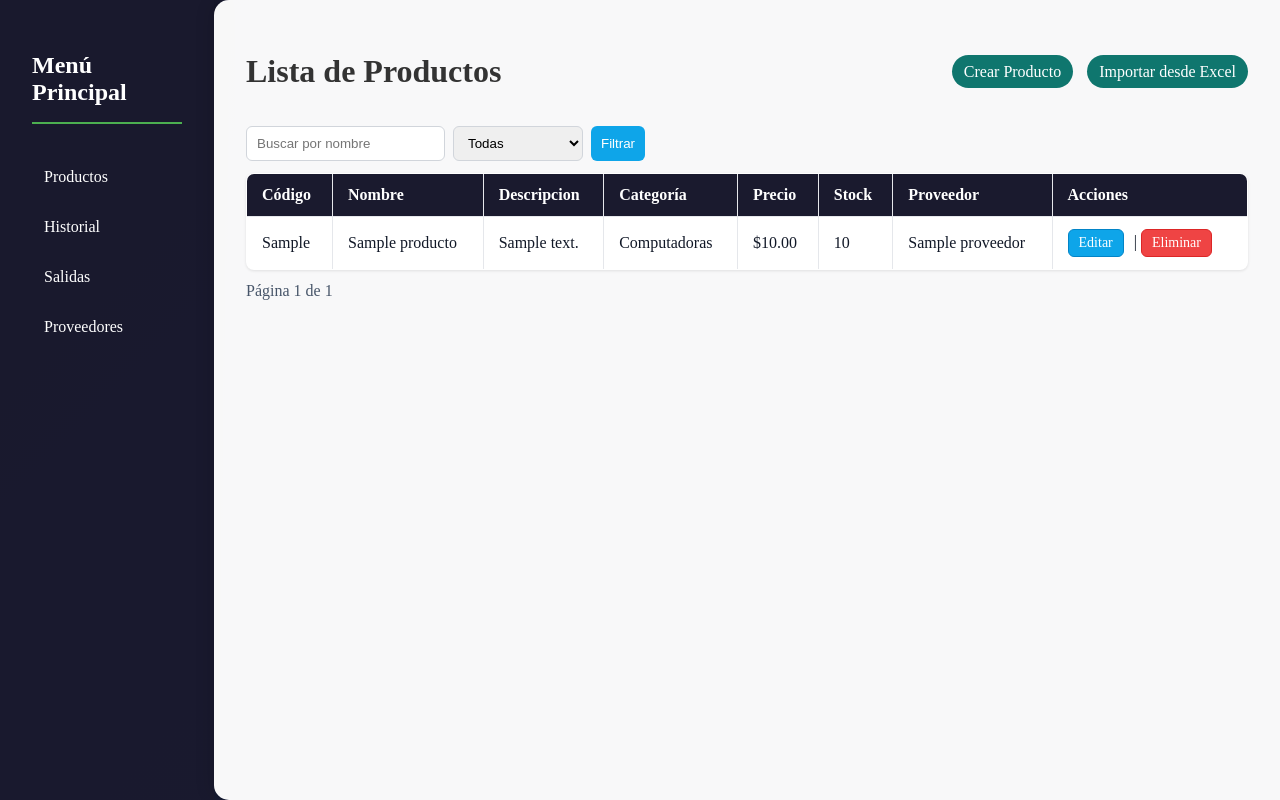
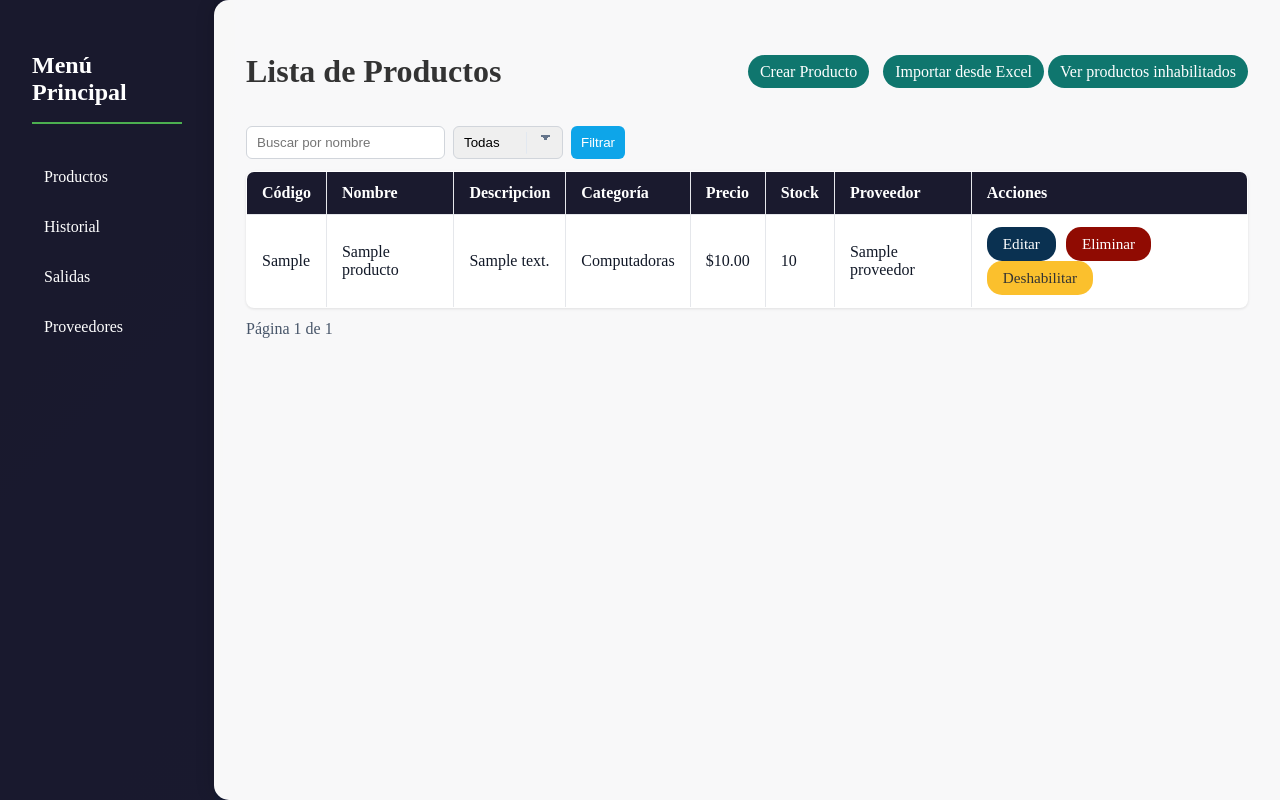
Before and after one commit to Frankgfi/proyecto_final_uneweb, a Django app: page /productos/ in a window 1280 px wide. Run offline with Django 5.2, Linux system fonts and the light colour scheme; tables that the repository leaves empty hold one stand-in row (values such as "Sample post").

Commit message:
Añadido activar y desactivar productos, cambio en el css de botones

```diff
--- a/mi_proyecto/static/mi_proyecto/styles.css
+++ b/mi_proyecto/static/mi_proyecto/styles.css
@@ -104,42 +104,44 @@ body {
   .content tbody tr:nth-child(even) { background: #f8f9fa; }
   .content tbody tr:hover { background: #f1f1f1; }
 
-  /* Botones */
-  .btn-success {
-    background: #4CAF50; color: #fff; padding: 10px 20px; border-radius: 25px;
-    text-decoration: none; margin-bottom: 1rem; display: inline-block; transition: transform .3s ease;
-  }
-  .btn-success:hover { background: #45a049; transform: translateY(-2px); }
-  .btn-info {
-    background-color: #17a2b8; color: #fff; padding: 8px 16px; border-radius: 4px; text-decoration: none; transition: background-color .3s;
-  }
-  .btn-info:hover { background-color: #138496; color: #fff; }
+  /* Botones de acción claros y consistentes */
+.btn-editar, .btn-eliminar, .btn-deshabilitar {
+  display: inline-block;
+  padding: 8px 16px;
+  border-radius: 15px;
+  text-decoration: none;
+  font-size: 0.95em;
+  border: none;
+  margin-right: 6px;
+  font-weight: 500;
+  transition: background 0.2s;
+  cursor: pointer;
+}
 
-  /* Grupo de botones/acciones */
-  .action-buttons { display: flex; gap: 8px; flex-wrap: wrap; }
-  .btn-editar, .btn-eliminar {
-    padding: 6px 12px; border-radius: 15px; text-decoration: none; font-size: .85em;
-  }
-  .btn-editar { background: #2196F3; color: white; }
-  .btn-eliminar { background: #f44336; color: white; }
+.btn-editar {
+  background: #0a3151;
+  color: #fff;
+}
+.btn-editar:hover {
+  background: #082339;
+}
 
-  /* Botones “Editar / Eliminar”*/
-  .content tbody td:last-child a {
-    display: inline-block; padding: 6px 10px; border-radius: 6px; text-decoration: none; color: #fff;
-    margin-right: 6px; font-size: 14px; line-height: 1;
-  }
-  .content tbody td:last-child a:first-child {
-    background: #0ea5e9; border: 1px solid #0284c7;
-  }
-  .content tbody td:last-child a:first-child:hover {
-    background: #0284c7;
-  }
-  .content tbody td:last-child a:last-child {
-    background: #ef4444; border: 1px solid #dc2626;
-  }
-  .content tbody td:last-child a:last-child:hover {
-    background: #dc2626;
-  }
+.btn-eliminar {
+  background: #900b02;
+  color: #fff;
+}
+.btn-eliminar:hover {
+  background: #b71c1c;
+}
+
+.btn-deshabilitar {
+  background: #fbc02d;
+  color: #333;
+}
+.btn-deshabilitar:hover {
+  background: #f9a825;
+  color: #222;
+}
 
   /* Alerta de stock bajo*/
   .stock-alert {
@@ -160,3 +162,183 @@ body {
   }
   .pagination a:hover { background: #f8fafc; }
   .pagination span { color: #475569; }
+
+
+
+  /* Formularios para la creacion, edicion */
+
+/* Tarjeta de formulario (auto-aplicado a formularios POST) */
+.content form:not([method="get"]) {
+    background: #ffffff;
+    border: 1px solid #e5e7eb;
+    border-radius: 12px;
+    padding: 18px;
+    max-width: 800px;
+    box-shadow: 0 2px 10px rgba(0,0,0,.06);
+  }
+
+  /* Layout de campos (2 columnas en pantallas medianas) */
+  .content form:not([method="get"]) p {
+    margin: 0 0 12px 0;
+  }
+  .content form:not([method="get"]) p,
+  .content form:not([method="get"]) .form-row {
+    display: grid;
+    grid-template-columns: 1fr;
+    gap: 8px;
+  }
+  @media (min-width: 720px) {
+    .content form:not([method="get"]) .form-row {
+      grid-template-columns: repeat(2, 1fr);
+    }
+  }
+
+  /* Etiquetas y campos */
+  .content form:not([method="get"]) label {
+    font-weight: 600;
+    color: #0f172a;
+    font-size: 0.95rem;
+  }
+  .content form:not([method="get"]) input[type="text"],
+  .content form:not([method="get"]) input[type="number"],
+  .content form:not([method="get"]) input[type="email"],
+  .content form:not([method="get"]) input[type="date"],
+  .content form:not([method="get"]) select,
+  .content form:not([method="get"]) textarea {
+    box-sizing: border-box;
+    width: 100%;
+    padding: 10px 12px;
+    border: 1px solid #cbd5e1;
+    border-radius: 8px;
+    background: #ffffff;
+    color: #0f172a;
+    outline: none;
+    transition: border-color .15s, box-shadow .15s;
+    font-family: inherit;
+  }
+  .content form:not([method="get"]) textarea {
+    min-height: 90px;
+    resize: vertical;
+  }
+  .content form:not([method="get"]) input:focus,
+  .content form:not([method="get"]) select:focus,
+  .content form:not([method="get"]) textarea:focus {
+    border-color: #0ea5e9;
+    box-shadow: 0 0 0 3px rgba(14,165,233,.15);
+  }
+
+  /* Grupo de acciones */
+  .content form:not([method="get"]) .form-actions,
+  .content form:not([method="get"]) .button-group {
+    display: flex;
+    gap: 10px;
+    justify-content: flex-end;
+    margin-top: 12px;
+  }
+  .content form:not([method="get"]) button[type="submit"],
+  .content form:not([method="get"]) .btn-primary {
+    background: #0ea5e9;
+    color: #fff;
+    border: none;
+    padding: 10px 14px;
+    border-radius: 8px;
+    cursor: pointer;
+  }
+  .content form:not([method="get"]) button[type="submit"]:hover,
+  .content form:not([method="get"]) .btn-primary:hover {
+    background: #0284c7;
+  }
+  .content form:not([method="get"]) .btn-cancelar,
+  .content form:not([method="get"]) a[href*="lista_"],
+  .content form:not([method="get"]) a[href*="proveedores"],
+  .content form:not([method="get"]) a[href*="productos"] {
+    padding: 10px 14px;
+    border: 1px solid #cbd5e1;
+    border-radius: 8px;
+    background: #ffffff;
+    color: #0f172a;
+    text-decoration: none;
+  }
+  .content form:not([method="get"]) .btn-cancelar:hover,
+  .content form:not([method="get"]) a[href*="lista_"]:hover {
+    background: #f8fafc;
+  }
+
+  /* Estados/errores */
+  .content ul li { list-style: none; }
+  .content .alert,
+  .content .alert-danger {
+    background: #fff3cd;
+    border: 1px solid #ffe08a;
+    color: #7a5d00;
+    padding: 10px 12px;
+    border-radius: 8px;
+    margin-bottom: 12px;
+  }
+  .content .field-error,
+  .content span.errorlist,
+  .content ul.errorlist {
+    display: block;
+    color: #b91c1c;
+    margin-top: 4px;
+    font-size: 0.9rem;
+  }
+  .content ul.errorlist {
+    padding: 0;
+    margin: 6px 0 0 0;
+  }
+  .content ul.errorlist li { list-style: none; }
+
+  /* Selects y opciones */
+  .content select {
+    background-image: linear-gradient(45deg, transparent 50%, #64748b 50%),
+                      linear-gradient(135deg, #64748b 50%, transparent 50%),
+                      linear-gradient(to right, #e2e8f0, #e2e8f0);
+    background-position: calc(100% - 16px) calc(50% - 4px),
+                         calc(100% - 11px) calc(50% - 4px),
+                         calc(100% - 2.2rem) 50%;
+    background-size: 6px 6px, 6px 6px, 1px 70%;
+    background-repeat: no-repeat;
+    appearance: none;
+    -webkit-appearance: none;
+  }
+
+  /* Formularios anidados (formset múltiple) */
+  .content fieldset {
+    border: 1px solid #e5e7eb;
+    border-radius: 10px;
+    padding: 12px;
+    margin-bottom: 12px;
+    background: #fff;
+  }
+  .content fieldset h3 {
+    margin: 0 0 8px 0;
+    font-size: 1rem;
+    color: #0f172a;
+  }
+
+  /* Enlaces secundarios en formularios */
+  .content a.btn-secondary {
+    background: #6c757d;
+    color: #000000 !important;
+    padding: 8px 12px;
+    border-radius: 8px;
+    text-decoration: none;
+    border: none;
+  }
+  .content a.btn-secondary:hover { background: #5a6268; }
+
+/* Centrar formularios (POST) dentro del contenedor */
+.content form:not([method="get"]) {
+    max-width: 820px;   /* ya definido, reafirmamos */
+    margin: 16px auto;  /* centra horizontalmente */
+  }
+
+  /* Opcional: centrar también el bloque de mensajes/alertas sobre el form */
+  .content ul,
+  .content .alert,
+  .content .alert-danger {
+    max-width: 820px;
+    margin-left: auto;
+    margin-right: auto;
+  }
--- a/mi_proyecto/templates/mi_proyecto/lista_productos.html
+++ b/mi_proyecto/templates/mi_proyecto/lista_productos.html
@@ -6,6 +6,7 @@
         <div>
             <a href="{% url 'crear_producto' %}">Crear Producto</a>
             <a href="{% url 'importar_excel' %}" style="margin-left: 10px;">Importar desde Excel</a>
+            <a href="{% url 'productos_inhabilitados' %}">Ver productos inhabilitados</a>
         </div>
     </div>
 
@@ -57,9 +58,10 @@
                 </td>
 </td>
                 <td>{{ producto.proveedor.nombre|default:"—" }}</td>
-                <td>
-                    <a href="{% url 'editar_producto' producto.id %}">Editar</a> |
-                    <a href="{% url 'eliminar_producto' producto.id %}">Eliminar</a>
+                <td class="action-buttons">
+                    <a href="{% url 'editar_producto' producto.id %}" class="btn-editar">Editar</a>
+                    <a href="{% url 'eliminar_producto' producto.id %}" class="btn-eliminar">Eliminar</a>
+                    <a href="{% url 'deshabilitar_producto' producto.id %}" class="btn-deshabilitar">Deshabilitar</a>
                 </td>
             </tr>
             {% empty %}
--- a/mi_proyecto/urls.py
+++ b/mi_proyecto/urls.py
@@ -23,4 +23,8 @@ urlpatterns = [
     path('salidas/registrar/', views.registrar_salida, name='registrar_salidas'),
 
     path('salidas/<int:id>/pdf/', views.generar_pdf_salida, name='generar_pdf_salida'),
+
+    path('productos/deshabilitar/<int:id>/', views.deshabilitar_producto, name='deshabilitar_producto'),
+    path('productos/habilitar/<int:id>/', views.habilitar_producto, name='habilitar_producto'),
+    path('productos/inhabilitados/', views.productos_inhabilitados, name='productos_inhabilitados'),
 ]
--- a/mi_proyecto/views.py
+++ b/mi_proyecto/views.py
@@ -30,25 +30,24 @@ def inicio(request):
     return render(request, 'mi_proyecto/inicio.html', context)
 
 def lista_productos(request):
-    categoria_seleccionada = request.GET.get('categoria', 'todos')
+    categoria_actual = request.GET.get('categoria', 'todos')
     busqueda = request.GET.get('busqueda', '')
     page = request.GET.get('page', 1)
     items_per_page = 10
 
-    # Base query con ordenamiento #######################
-    productos = Productos.objects.all().order_by('nombre')
+    # Solo productos activos
+    productos = Productos.objects.filter(activo=True).order_by('nombre')
 
-    # Filtro por categoría #############################
-    if categoria_seleccionada != 'todos':
-        productos = productos.filter(categoria=categoria_seleccionada)
+    # Filtro por categoría
+    if categoria_actual != 'todos':
+        productos = productos.filter(categoria=categoria_actual)
 
-    # Búsqueda por nombre o código ###################
+    # Búsqueda por nombre
     if busqueda:
         productos = productos.filter(nombre__icontains=busqueda)
 
-    # Paginador #############################
+    # Paginador
     paginator = Paginator(productos, items_per_page)
-
     try:
         productos_paginados = paginator.page(page)
     except PageNotAnInteger:
@@ -56,16 +55,15 @@ def lista_productos(request):
     except EmptyPage:
         productos_paginados = paginator.page(paginator.num_pages)
 
-    low_stock_count = Productos.objects.filter(stock__lte=3).count()
+    low_stock_count = Productos.objects.filter(stock__lte=3, activo=True).count()
 
     return render(request, 'mi_proyecto/lista_productos.html', {
         'productos': productos_paginados,
         'categorias': Productos.CATEGORIAS,
-        'categoria_actual': categoria_seleccionada,
+        'categoria_actual': categoria_actual,
         'busqueda': busqueda,
         'low_stock_count': low_stock_count,
     })
-
 
 def crear_producto(request):
     form = ProductoForm()
@@ -180,6 +178,57 @@ def eliminar_producto(request, id):
         return redirect('lista_productos')
     return render(request, 'mi_proyecto/eliminar_producto.html', {'producto': producto})
 
+def deshabilitar_producto(request, id):
+    producto = get_object_or_404(Productos, id=id)
+    if request.method == 'POST':
+        producto.activo = False
+        producto.save()
+        # Registrar en historial
+        HistorialMovimiento.objects.create(
+            producto=producto,
+            nombre_producto=producto.nombre,
+            serial_producto=producto.codigo,
+            usuario=request.user if request.user.is_authenticated else None,
+            tipo_movimiento='DESHABILITACION',
+            detalles='Producto deshabilitado'
+        )
+        messages.success(request, f'Producto "{producto.nombre}" deshabilitado.')
+        return redirect('lista_productos')
+    return render(request, 'mi_proyecto/deshabilitar_producto.html', {'producto': producto})
+def productos_inhabilitados(request):
+    page = request.GET.get('page', 1)
+    items_per_page = 10
+
+    productos = Productos.objects.filter(activo=False).order_by('nombre')
+    paginator = Paginator(productos, items_per_page)
+    try:
+        productos_paginados = paginator.page(page)
+    except PageNotAnInteger:
+        productos_paginados = paginator.page(1)
+    except EmptyPage:
+        productos_paginados = paginator.page(paginator.num_pages)
+
+    return render(request, 'mi_proyecto/lista_inhabilitados.html', {
+        'productos': productos_paginados,
+    })
+
+def habilitar_producto(request, id):
+    producto = get_object_or_404(Productos, id=id)
+    if request.method == 'POST':
+        producto.activo = True
+        producto.save()
+        # Registrar en historial
+        HistorialMovimiento.objects.create(
+            producto=producto,
+            nombre_producto=producto.nombre,
+            serial_producto=producto.codigo,
+            usuario=request.user if request.user.is_authenticated else None,
+            tipo_movimiento='EDICION',
+            detalles='Producto habilitado'
+        )
+        messages.success(request, f'Producto "{producto.nombre}" habilitado.')
+        return redirect('productos_inhabilitados')
+    return render(request, 'mi_proyecto/habilitar_producto.html', {'producto': producto})
 
 # Proveedor #####################################################
 
```
Also changed, not shown: mi_proyecto/models.py (+5 -18 lines), mi_proyecto/templates/mi_proyecto/deshabilitar_producto.html (added, +10 -0 lines), mi_proyecto/templates/mi_proyecto/habilitar_producto.html (added, +10 -0 lines), mi_proyecto/templates/mi_proyecto/lista_inhabilitados.html (added, +38 -0 lines), mi_proyecto/migrations/0004_alter_salidaproducto_producto.py (added), mi_proyecto/migrations/0005_alter_salidaproducto_producto.py (added), mi_proyecto/migrations/0006_productos_activo.py (added), mi_proyecto/migrations/0007_alter_historialmovimiento_tipo_movimiento.py (added).
